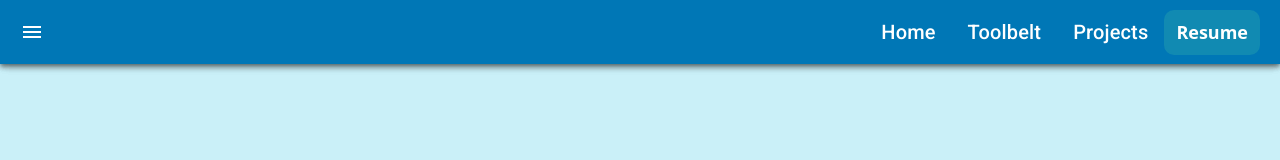
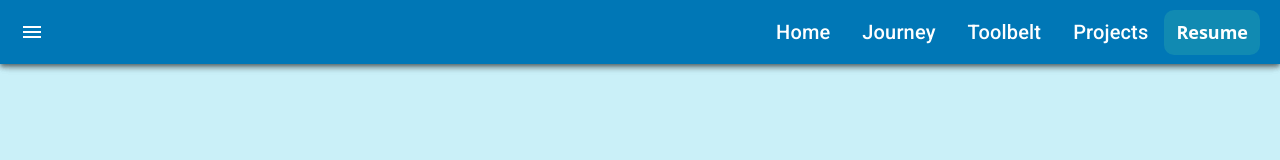
Before and after one commit to gresendi/reactPorfolio, a React (Create React App) app in the folder portfolio/: page / in a window 1280 px wide. Shown: the top 160 px of the page. Built offline with nearby package versions, Linux system fonts and the light colour scheme.

Commit message:
added journey to nav

```diff
--- a/portfolio/src/components/NavBar/NavBar.js
+++ b/portfolio/src/components/NavBar/NavBar.js
@@ -124,6 +124,11 @@ const NavBar = () => {
             </MenuItem>
             <MenuItem >
               <Typography variant="h6" component="div" sx={{ flexGrow: 1 }}>
+                <a className='navItem' href="#timeline">Journey</a>
+              </Typography>
+            </MenuItem>
+            <MenuItem >
+              <Typography variant="h6" component="div" sx={{ flexGrow: 1 }}>
                 <a className='navItem' href="#toolbelt">Toolbelt</a>
               </Typography>
             </MenuItem>
```
